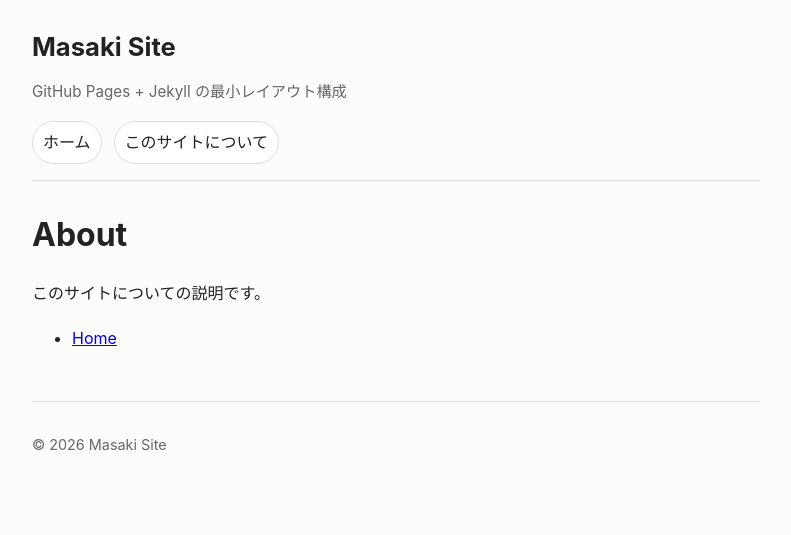
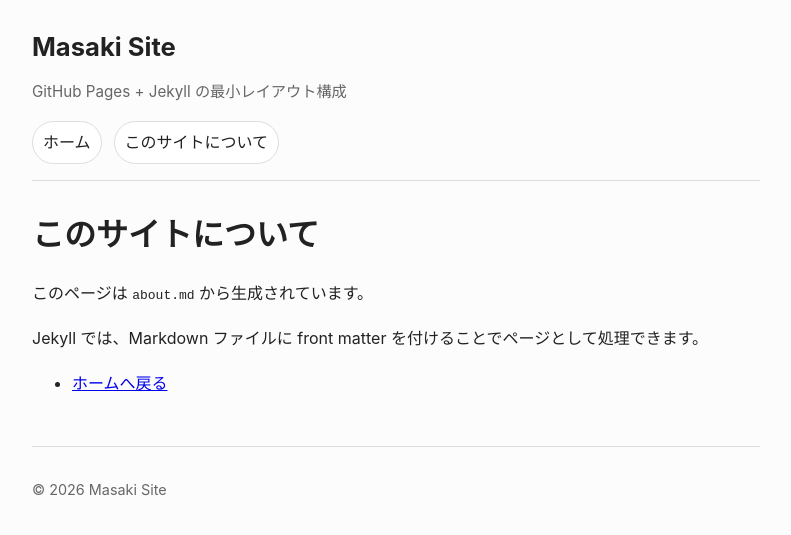
Before and after one commit to masakielastic/masakielastic.github.io, a Jekyll site: the page built from about.md, in a window 1280 px wide. Shown: the top 535 px of the page, without its empty margins (244-1035 px from the left). Built offline with Jekyll 4.4.1, drawn with Linux system fonts in a browser that asks for light colours.

Commit message:
Update about.md

```diff
--- a/about.md
+++ b/about.md
@@ -1,9 +1,12 @@
 ---
-title: About
+title: このサイトについて
+permalink: /about
 ---
 
-# About
+# このサイトについて
 
-このサイトについての説明です。
+このページは `about.md` から生成されています。
 
-- [Home](/)
+Jekyll では、Markdown ファイルに front matter を付けることでページとして処理できます。
+
+- [ホームへ戻る](/)
```
